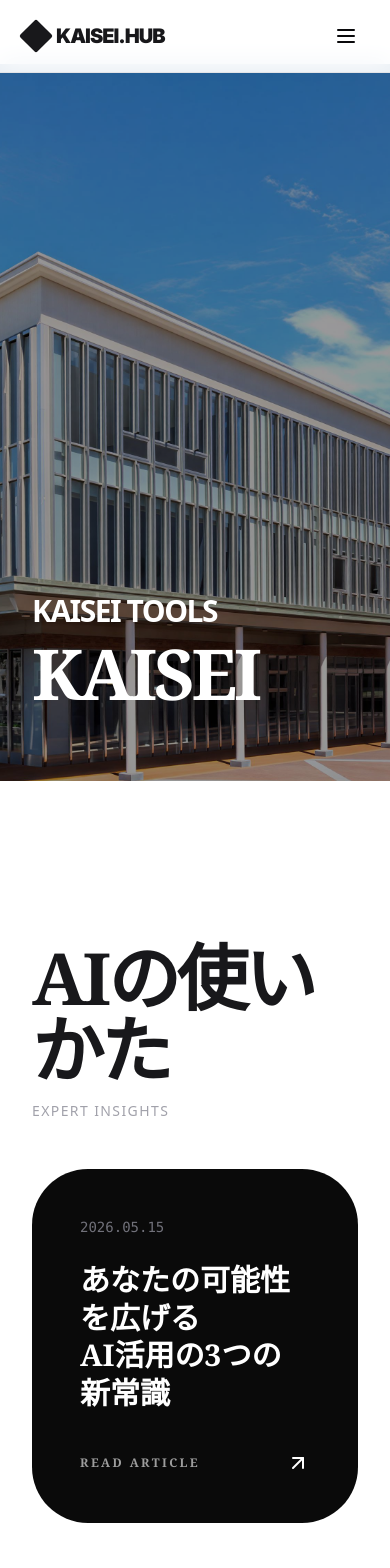
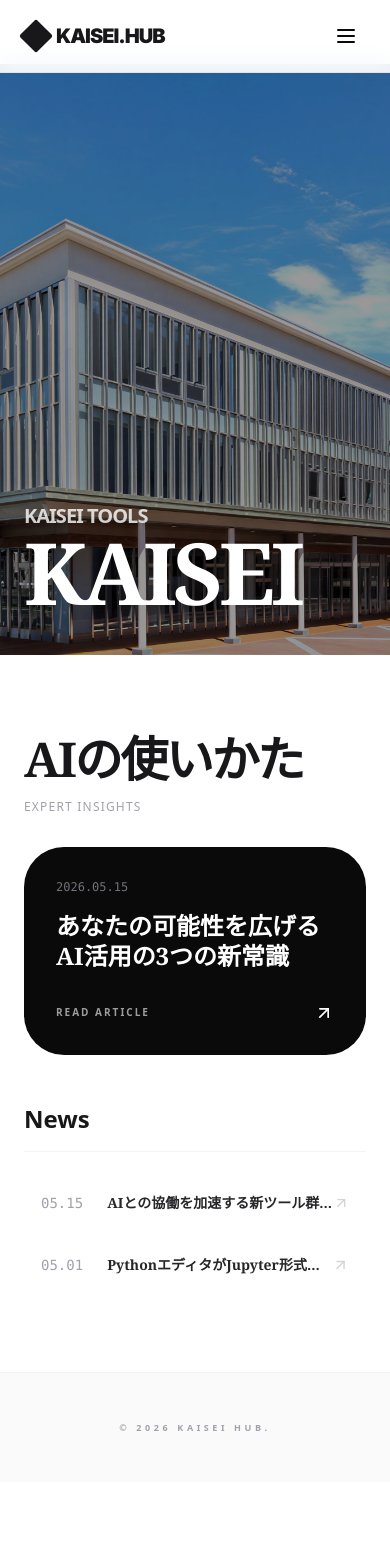
Before and after one commit to kaisei-2026/kaisei-12.-fromgoogle, a Next.js app: page /kaisei-google/ in a window 390 px wide. Shown: the top 1568 px of the page. After the commit the page ends 1482 px from the top, so only its background shows below. Built offline with nearby package versions, Linux system fonts and the light colour scheme.

Commit message:
Update page.tsx

```diff
--- a/app/page.tsx
+++ b/app/page.tsx
@@ -2,7 +2,7 @@
 import { motion } from "framer-motion";
 import { useEffect, useState } from "react";
 import Link from "next/link";
-import { ArrowUpRight, CheckSquare } from "lucide-react";
+import { ArrowUpRight } from "lucide-react";
 
 export default function Home() {
   const [lang, setLang] = useState<"jp" | "en">("jp");
@@ -15,66 +15,57 @@ export default function Home() {
 
   if (!mounted) return null;
 
-  // ニュースは最新の重要なものに絞る
   const newsItems = [
     { date: "2026.05.15", title: "AIとの協働を加速する新ツール群を公開", tag: "UPDATE", link: "/tools" },
-    { date: "2026.05.01", title: "PythonエディタがJupyter形式（.ipy）に完全対応", tag: "FEATURE", link: "/tools/python-editor" },
+    { date: "2026.05.01", title: "PythonエディタがJupyter形式に対応", tag: "FEATURE", link: "/tools/python-editor" },
   ];
 
   return (
     <div className="bg-[#ffffff] text-zinc-900 font-serif selection:bg-zinc-900 selection:text-white pt-16">
-
-      {/* SECTION 1: HERO */}
-      <section className="relative min-h-[85vh] flex flex-col justify-end px-8 md:px-20 pb-20 overflow-hidden bg-zinc-900">
-        <div
-          className="absolute inset-0 z-0 bg-cover bg-center bg-no-repeat"
-          style={{ backgroundImage: "url('/kaisei-google/bg-school.png')" }}
-        >
+      <section className="relative min-h-[70vh] md:min-h-[85vh] flex flex-col justify-end px-6 md:px-20 pb-12 md:pb-20 overflow-hidden bg-zinc-900">
+        <div className="absolute inset-0 z-0 bg-cover bg-center" style={{ backgroundImage: "url('/kaisei-google/bg-school.png')" }}>
           <div className="absolute inset-0 bg-black/40" />
         </div>
-        <motion.div initial={{ opacity: 0, y: 30 }} animate={{ opacity: 1, y: 0 }} transition={{ duration: 1.5 }} className="relative z-10 text-white">
-          <h2 className="text-3xl md:text-4xl font-bold mb-4 tracking-tighter font-sans">KAISEI TOOLS</h2>
-          <h1 className="text-[18vw] md:text-[16rem] font-bold tracking-tighter leading-[0.8]">KAISEI</h1>
+        <motion.div initial={{ opacity: 0, y: 30 }} animate={{ opacity: 1, y: 0 }} className="relative z-10 text-white">
+          <h2 className="text-xl md:text-4xl font-bold mb-2 md:mb-4 tracking-tighter font-sans opacity-80 uppercase">KAISEI TOOLS</h2>
+          <h1 className="text-[22vw] md:text-[16rem] font-bold tracking-tighter leading-[0.8]">KAISEI</h1>
         </motion.div>
       </section>
 
-      {/* SECTION 2: INSIGHTS (ここがメインの記事へのリンク) */}
-      <section className="py-40 px-8 md:px-20 max-w-[1600px] mx-auto grid lg:grid-cols-12 gap-20">
+      <section className="py-20 md:py-40 px-6 md:px-20 max-w-[1600px] mx-auto grid grid-cols-1 lg:grid-cols-12 gap-12 md:gap-20">
         <div className="lg:col-span-5">
-          <h3 className="text-7xl font-bold tracking-tighter mb-4 text-zinc-900 leading-none">AIの使いかた</h3>
-          <p className="text-zinc-400 font-medium text-sm mb-12 font-sans tracking-widest uppercase">Expert Insights</p>
-
-          <Link href="/blog/coding-agent" className="group block relative overflow-hidden bg-[#0a0a0a] text-white p-12 rounded-[3.5rem] transition-all hover:shadow-2xl">
-            <time className="text-zinc-500 font-mono text-sm mb-6 block">2026.05.15</time>
-            <h4 className="text-3xl md:text-4xl font-bold leading-tight mb-10 group-hover:text-emerald-400 transition-colors">
+          <h3 className="text-5xl md:text-7xl font-bold tracking-tighter mb-4">AIの使いかた</h3>
+          <p className="text-zinc-400 text-xs mb-8 md:mb-12 font-sans tracking-widest uppercase">Expert Insights</p>
+          <Link href="/blog/coding-agent" className="group block bg-[#0a0a0a] text-white p-8 md:p-12 rounded-[2.5rem] md:rounded-[3.5rem] hover:shadow-2xl transition-all">
+            <time className="text-zinc-500 font-mono text-xs mb-4 block">2026.05.15</time>
+            <h4 className="text-2xl md:text-4xl font-bold leading-tight mb-8 group-hover:text-emerald-400 transition-colors">
               あなたの可能性を広げる<br />AI活用の3つの新常識
             </h4>
             <div className="flex justify-between items-center">
-              <span className="text-xs font-bold tracking-[0.2em] opacity-60">READ ARTICLE</span>
-              <ArrowUpRight className="group-hover:translate-x-1 group-hover:-translate-y-1 transition-transform" />
+              <span className="text-[10px] font-bold tracking-[0.2em] opacity-60 uppercase font-sans">Read Article</span>
+              <ArrowUpRight size={20} />
             </div>
           </Link>
         </div>
 
-        {/* SECTION 3: NEWS (右側に配置) */}
         <div className="lg:col-span-7 flex flex-col justify-center">
-          <h3 className="text-4xl font-bold mb-10 font-sans border-b border-zinc-100 pb-6">News</h3>
-          <div className="space-y-4">
+          <h3 className="text-2xl font-bold mb-6 font-sans border-b border-zinc-100 pb-4">News</h3>
+          <div className="space-y-2">
             {newsItems.map((item, i) => (
-              <Link href={item.link} key={i} className="group flex items-center justify-between p-6 rounded-3xl hover:bg-zinc-50 transition-all">
-                <div className="flex gap-10 items-center">
-                  <span className="font-mono text-zinc-400 font-bold">{item.date.slice(5)}</span>
-                  <h4 className="text-lg md:text-xl font-bold text-zinc-800">{item.title}</h4>
+              <Link href={item.link} key={i} className="group flex items-center justify-between p-4 md:p-6 rounded-2xl hover:bg-zinc-50 transition-all border border-transparent hover:border-zinc-100">
+                <div className="flex gap-6 md:gap-10 items-center">
+                  <span className="font-mono text-zinc-400 text-sm">{item.date.slice(5)}</span>
+                  <h4 className="text-sm md:text-lg font-bold text-zinc-800 line-clamp-1">{item.title}</h4>
                 </div>
-                <ArrowUpRight size={20} className="text-zinc-300 group-hover:text-zinc-900 transition-all" />
+                <ArrowUpRight size={18} className="text-zinc-300 group-hover:text-zinc-900" />
               </Link>
             ))}
           </div>
         </div>
       </section>
 
-      <footer className="py-20 px-8 text-center bg-zinc-50 border-t border-zinc-100">
-        <p className="text-zinc-400 text-[10px] tracking-[0.4em] font-bold uppercase font-sans">© 2026 KAISEI HUB.</p>
+      <footer className="py-12 md:py-20 px-8 text-center bg-zinc-50 border-t border-zinc-100">
+        <p className="text-zinc-400 text-[9px] tracking-[0.4em] font-bold uppercase font-sans">© 2026 KAISEI HUB.</p>
       </footer>
     </div>
   );
```
